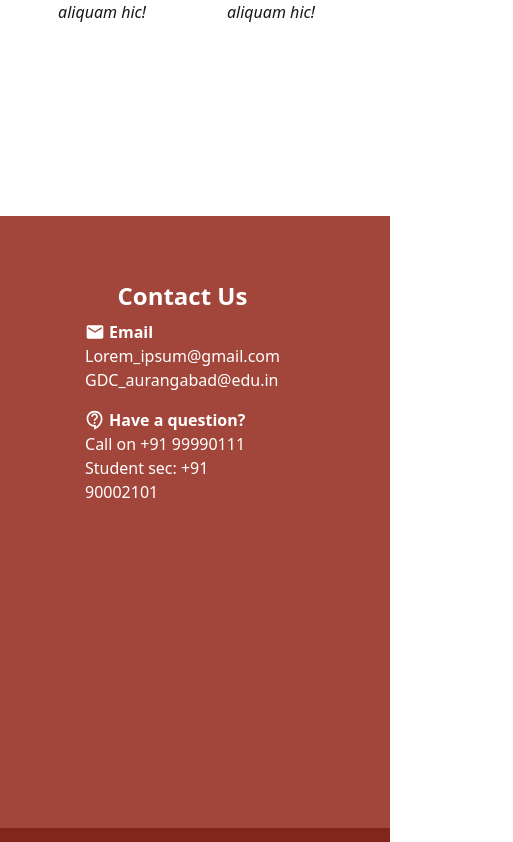
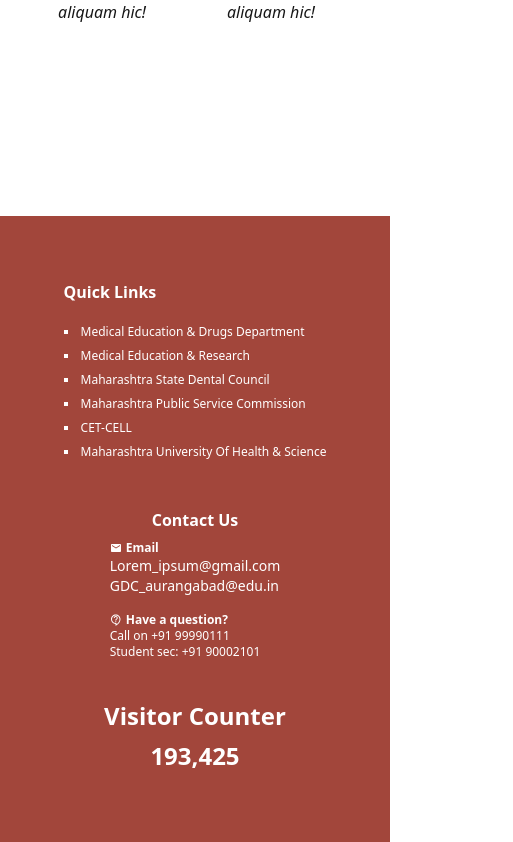
Before and after one commit to khanzyd/gdc_template, a Next.js app: page / in a window 390 px wide. Shown: the part 11158-12000 px from the top of the page, 513 px wide, since content can reach past the window. Built offline with nearby package versions, Linux system fonts and the light colour scheme.

Commit message:
made footer responsive

```diff
--- a/components/Footer.tsx
+++ b/components/Footer.tsx
@@ -8,9 +8,9 @@ export default function Footer() {
     return (
         <>
             <div className="mt-auto">
-                <div className="flex justify-center gap-32 bg-[#a2463B] py-16 text-white">
+                <div className="flex max-sm:flex-col max-sm:items-center justify-center gap-32 max-sm:gap-10 bg-[#a2463B] py-16 text-white">
                     <div className="flex flex-col items-start">
-                        <span className="text-2xl mb-5 font-semibold">Quick Links</span>
+                        <span className="text-2xl max-sm:text-base mb-5 font-semibold">Quick Links</span>
                         <Link href="https://dciindia.gov.in/" target="_blank" className="mb-2 text-xs hover:underline">
                             <li className="list-[square]">
                                 Medical Education & Drugs Department
@@ -43,20 +43,20 @@ export default function Footer() {
                         </Link>
                     </div>
                     <div className="flex flex-col items-center">
-                        <span className="text-2xl mb-2 font-semibold">Contact Us</span>
-                        <div className="flex flex-col justify-center items-center  px-2 gap-4">
+                        <span className="text-2xl max-sm:text-base mb-2 font-semibold">Contact Us</span>
+                        <div className="flex flex-col justify-center items-start  px-2 gap-4">
                             <div className=" flex justify-center flex-col items-start   ">
-                                <h3 className="flex font-bold items-center gap-1">
-                                    <MdEmail className=" text-xl" />
+                                <h3 className="max-sm:text-xs flex font-bold items-center gap-1">
+                                    <MdEmail className="max-sm:text-xs text-xl" />
                                     Email
                                 </h3>
-                                <p className="hover:underline">
+                                <p className="max-sm:text-sm hover:underline">
                                     Lorem_ipsum@gmail.com <br /> GDC_aurangabad@edu.in
                                 </p>
                             </div>
-                            <div className=" flex justify-center flex-col items-start   ">
+                            <div className="max-sm:text-xs flex justify-center flex-col items-start   ">
                                 <h3 className="flex font-bold items-center gap-1">
-                                    <MdOutlineContactSupport className=" text-xl" />
+                                    <MdOutlineContactSupport className="max-sm:text-xs text-xl" />
                                     Have a question?
                                 </h3>
                                 <p className=" hover:underline">
```
